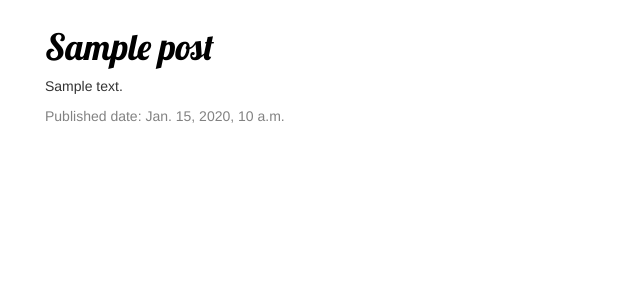
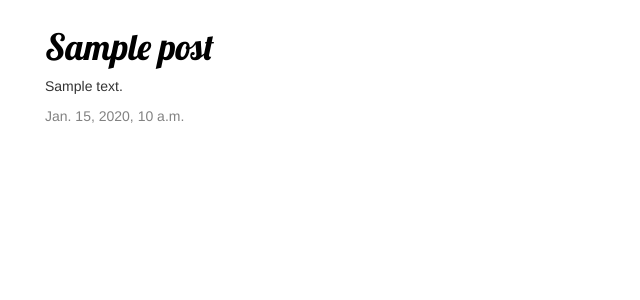
Before and after one commit to behramaras/mysite_django_project, a Django app: template mysite/blog/templates/blog/post_list.html in a window 1280 px wide. Shown: the part 137-437 px from the top of the page, without its empty margins (0-640 px from the left). Run offline with Django 4.2, Linux system fonts and the light colour scheme; the template is opened without the code that fills it: most values are stand-ins (such as "Sample title", 1, 10 or a date in 2020); some libraries are stand-ins or nearby versions.

Commit message:
post_list.html changed

```diff
--- a/mysite/blog/templates/blog/post_list.html
+++ b/mysite/blog/templates/blog/post_list.html
@@ -5,7 +5,7 @@
             <h1><a href="{% url 'post_detail' pk=post.pk %}">{{ post.title }}</a></h1>
             <p>{{ post.text|linebreaksbr }}</p>
             <div class="date">
-                <p>Published date: {{ post.published_date }}</p>
+                <p>{{ post.published_date }}</p>
             </div>
         </div>
     {% endfor %}
```
Also changed, not shown: mysite/db.sqlite3.
